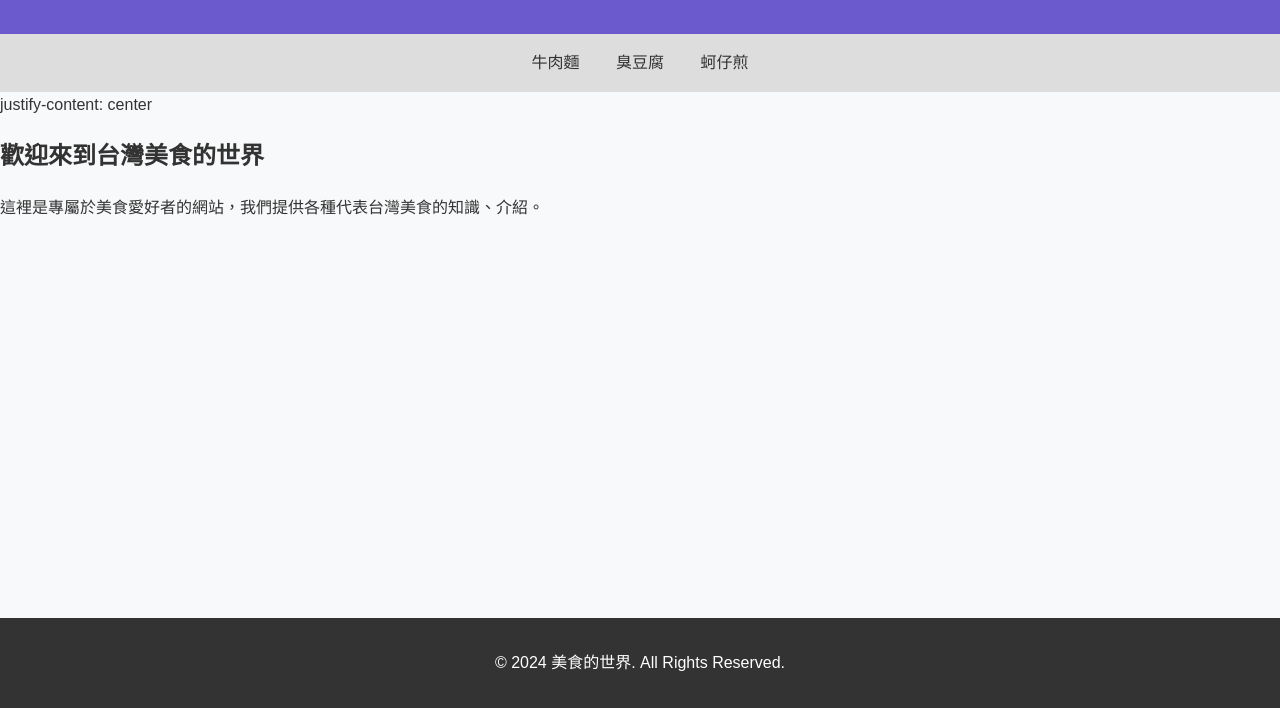
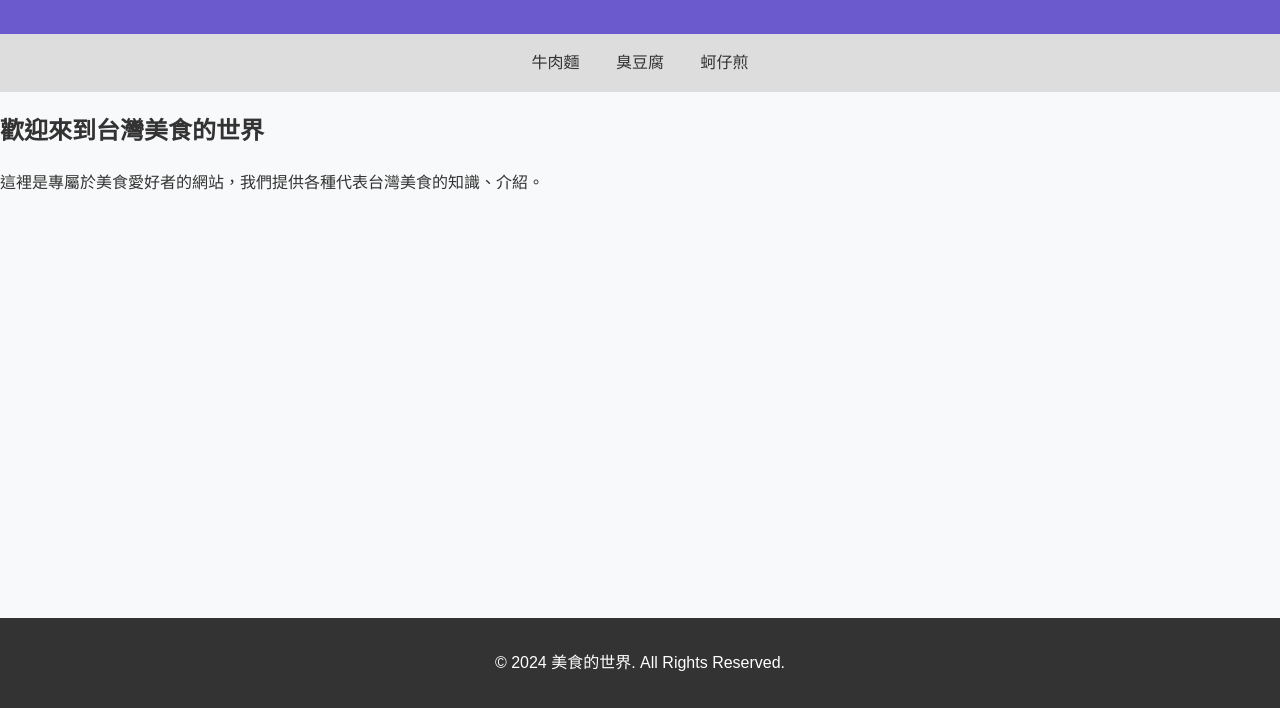
Before and after one commit to xxuu345/hello, a plain HTML site: page index.html in a window 1280 px wide. Shown: the part 92-800 px from the top of the page. Drawn offline with Linux system fonts and the light colour scheme.

Commit message:
Update index.html

```diff
--- a/index.html
+++ b/index.html
@@ -56,7 +56,8 @@
         </u1>
     </nav>
 
-        <div class="content">justify-content: center
+        <div class="content">
+            <justify-content: center>
         <h2>歡迎來到台灣美食的世界</h2>
         <p>這裡是專屬於美食愛好者的網站，我們提供各種代表台灣美食的知識、介紹。</p>
     </div>
```
